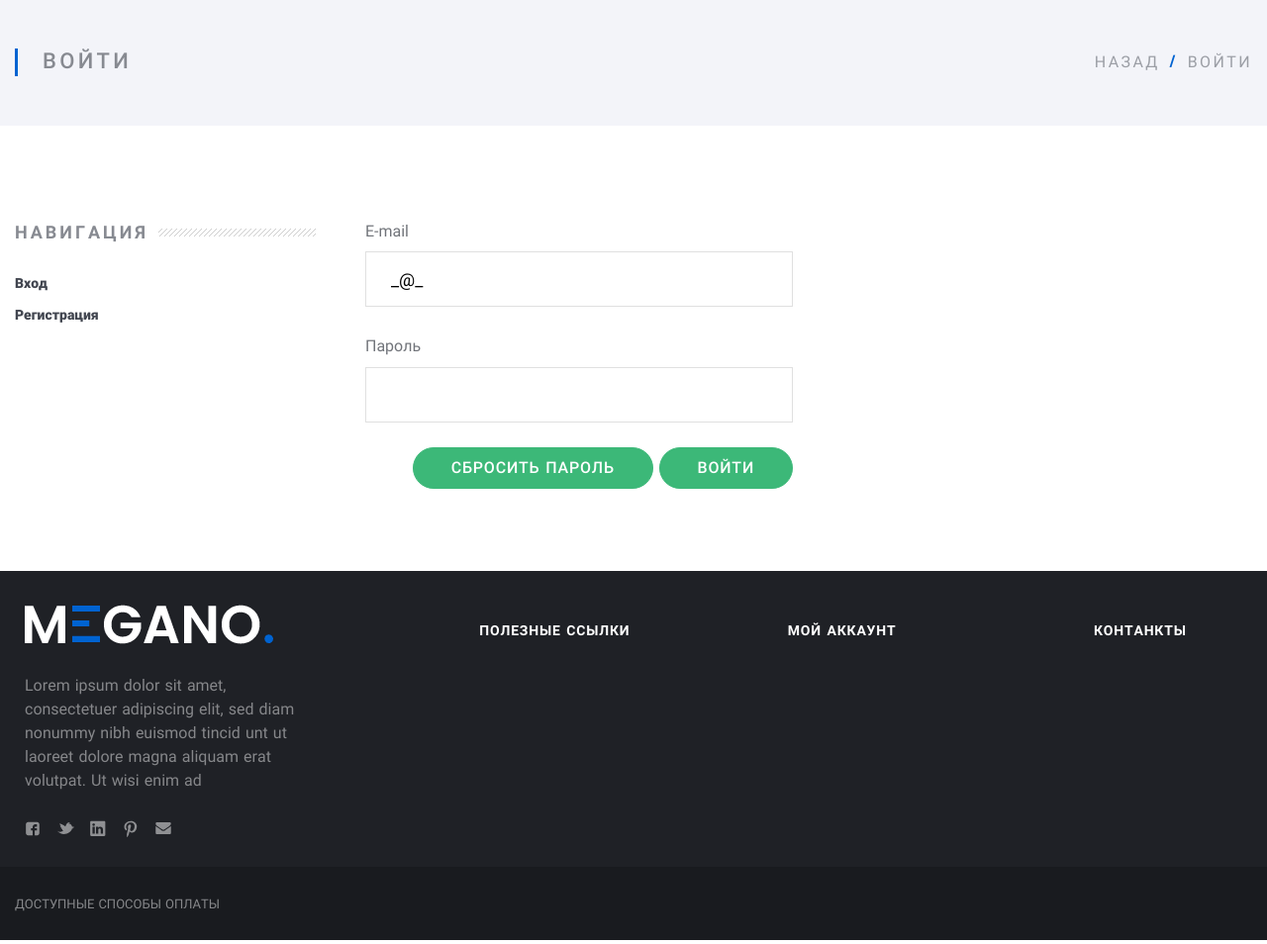
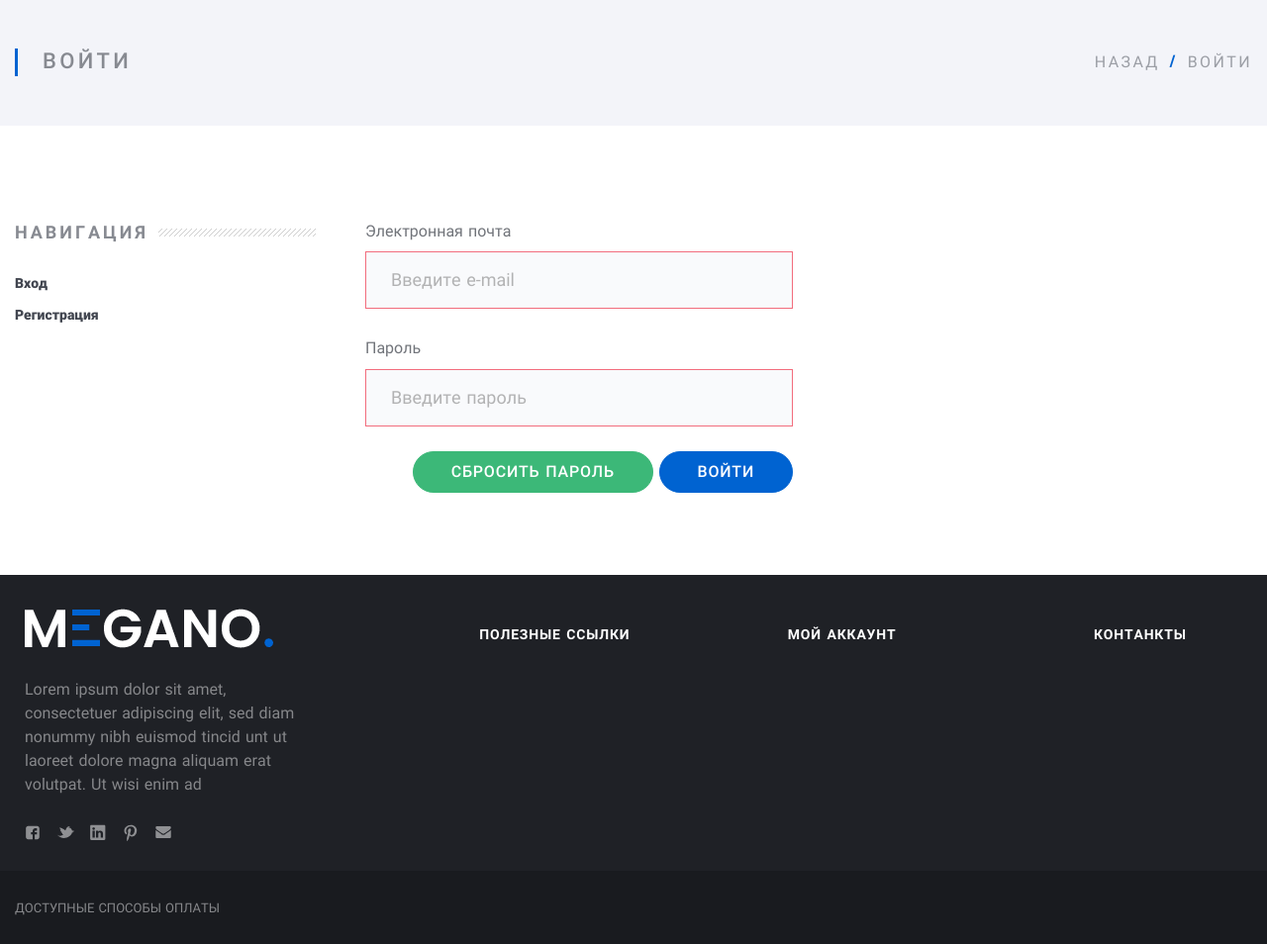
Before and after one commit to ivanzuevvv/Python_django_shop, a Django app: page /auth/login/ in a window 1280 px wide. Shown: the part 261-1215 px from the top of the page at 99% size. Run offline with Django 4.2, Linux system fonts and the light colour scheme; some libraries are stand-ins or nearby versions.

Commit message:
конец дня, сделал авторизацию

```diff
--- a/project_aggregator/templates/index.html
+++ b/project_aggregator/templates/index.html
@@ -7,7 +7,7 @@
   <meta name="description" content="Описание страницы">
   <meta charset="utf-8">
   <meta name="viewport" content="width=device-width, initial-scale=1, maximum-scale=1, user-scalable=0">
-  <link href="{% static 'favicon.ico' %}" rel="shortcut icon">
+  <link href="{% static 'assets/favicon.ico' %}" rel="shortcut icon">
   <link rel="preload" href="{% static 'assets/fonts/Roboto/Roboto-Regular.woff' %}" as="font">
   <link rel="preload" href="{% static 'assets/fonts/Roboto/Roboto-Italic.woff' %}" as="font">
   <link rel="preload" href="{% static 'assets/fonts/Roboto/Roboto-Bold.woff' %}" as="font">
@@ -675,7 +675,6 @@
   <script src="{% static 'assets/plg/form/jquery.maskedinput.min.js' %}"></script>
   <script src="{% static 'assets/plg/range/ion.rangeSlider.min.js' %}"></script>
   <script src="{% static 'assets/plg/Slider/slick.min.js' %}"></script>
-  <script src="{% static 'assets/plg/inputmask-5.x/jquery.inputmask.js' %}"></script>
   <script src="{% static 'assets/js/scripts.js' %}"></script>
   {% endblock %}
 </body>
--- a/project_aggregator/templates/registration/login.html
+++ b/project_aggregator/templates/registration/login.html
@@ -38,10 +38,9 @@
             </div>
             <div class="Section-content">
                 <div class="Profile">
-                    <form class="form Profile-form" action="#" method="post">
+                    <form class="form Profile-form" action="{% url 'login' %}" method="post">
                         <div class="row">
                             <div class="row-block">
-                                <form method="post">
                                 {% csrf_token %}
                                 {% if form.non_field_errors %}
                                     {% for error in form.non_field_errors %}
@@ -49,9 +48,10 @@
                                     {% endfor %}
                                 {% endif %}
                                 <div class="form-group">
-                                        <label class="form-label" for="{{ form.username.id_for_username }}">E-mail
-                                        </label>
-                                        {{ form.username }}
+                                    <label class="form-label" >Электронная почта</label>
+                                    <input type="text" name="username" class="form-input form-input_error"
+                                           data-validate="require" maxlength="254" placeholder="Введите e-mail"
+                                           autocomplete="email" required="" id="id_username" inputmode="text">
                                     {% if form.username.errors %}
                                         {% for error in form.username.errors %}
                                         <div class="form-error">{{ error|escape }}</div>
@@ -59,9 +59,10 @@
                                     {% endif %}
                                 </div>
                                 <div class="form-group">
-                                        <label class="form-label" for="{{ form.password.id_for_password }}">Пароль
-                                        </label>
-                                        {{ form.password }}
+                                    <label class="form-label" >Пароль</label>
+                                    <input type="password" name="password" class="form-input form-input_error"
+                                           data-validate="require" placeholder="Введите пароль" autocomplete="password"
+                                           maxlength="150" required="" id="id_password">
                                     {% if form.password.errors %}
                                         {% for error in form.password.errors %}
                                         <div class="form-error">{{ error|escape }}</div>
@@ -70,13 +71,10 @@
                                 </div>
                                 <div class="form-group">
                                     <div class="Profile-btn">
-                                            <button class="btn btn_success" onclick="window.location.href = '{% url 'password_reset' %}';">Сбросить пароль
-                                            </button>
-                                            <button class="btn btn_success" type="submit">Войти
-                                            </button>
+                                        <a class="btn btn_success" href="{% url 'password_reset' %}">Сбросить пароль</a>
+                                        <button class="btn btn_primary" type="submit">Войти</button>
                                     </div>
                                 </div>
-                                </form>
                             </div>
                             <div class="row-block">
                             </div>
```
Also changed, not shown: project_aggregator/project_aggregator/settings.py (+35 -33 lines), project_aggregator/db.sqlite3. Lines whose indentation alone changed are shown as unchanged.
